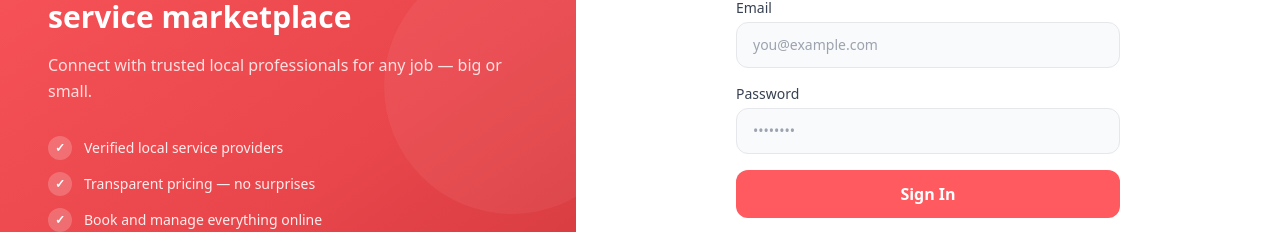
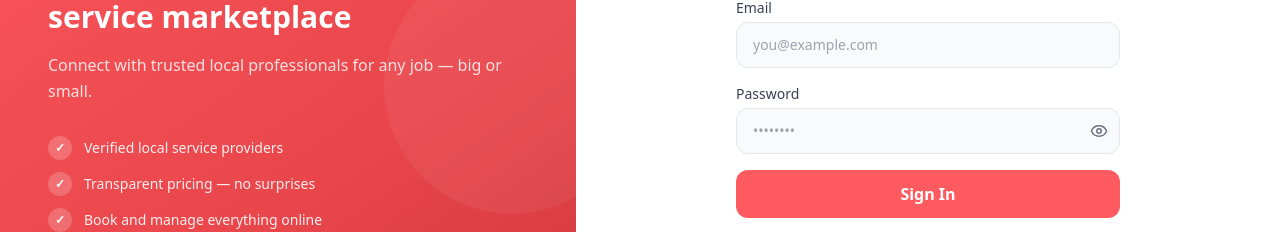
Before and after one commit to KieMass/surama, a React (Vite) app: page /login in a window 1280 px wide. Shown: the part 314-546 px from the top of the page. Built offline with nearby package versions, Linux system fonts and the light colour scheme; no server answers.

Commit message:
Add password visibility toggle to login form

```diff
--- a/src/pages/Login.jsx
+++ b/src/pages/Login.jsx
@@ -1,4 +1,5 @@
 import { useState } from 'react'
+import { Eye, EyeOff } from 'lucide-react'
 import { Link, useNavigate } from 'react-router-dom'
 import { signInWithEmailAndPassword } from 'firebase/auth'
 import { doc, getDoc } from 'firebase/firestore'
@@ -14,6 +15,7 @@ const PERKS = [
 export default function Login() {
   const navigate = useNavigate()
   const [form, setForm] = useState({ email: '', password: '' })
+  const [showPassword, setShowPassword] = useState(false)
   const [error, setError] = useState('')
   const [loading, setLoading] = useState(false)
 
@@ -98,12 +100,22 @@ export default function Login() {
 
               <div>
                 <label className="block text-sm font-medium text-gray-700 mb-1">Password</label>
-                <input
-                  type="password" required value={form.password}
-                  onChange={(e) => setForm({ ...form, password: e.target.value })}
-                  placeholder="••••••••"
-                  className="w-full border border-gray-200 rounded-xl px-4 py-3 text-sm bg-gray-50 focus:outline-none focus:ring-2 focus:ring-primary-500 focus:border-transparent transition"
-                />
+                <div className="relative">
+                  <input
+                    type={showPassword ? 'text' : 'password'} required value={form.password}
+                    onChange={(e) => setForm({ ...form, password: e.target.value })}
+                    placeholder="••••••••"
+                    className="w-full border border-gray-200 rounded-xl px-4 py-3 pr-11 text-sm bg-gray-50 focus:outline-none focus:ring-2 focus:ring-primary-500 focus:border-transparent transition"
+                  />
+                  <button
+                    type="button"
+                    onClick={() => setShowPassword((prev) => !prev)}
+                    aria-label={showPassword ? 'Hide password' : 'Show password'}
+                    className="absolute inset-y-0 right-3 flex items-center text-gray-500 hover:text-gray-700 transition-colors"
+                  >
+                    {showPassword ? <EyeOff size={18} /> : <Eye size={18} />}
+                  </button>
+                </div>
               </div>
 
               {error && (
```
